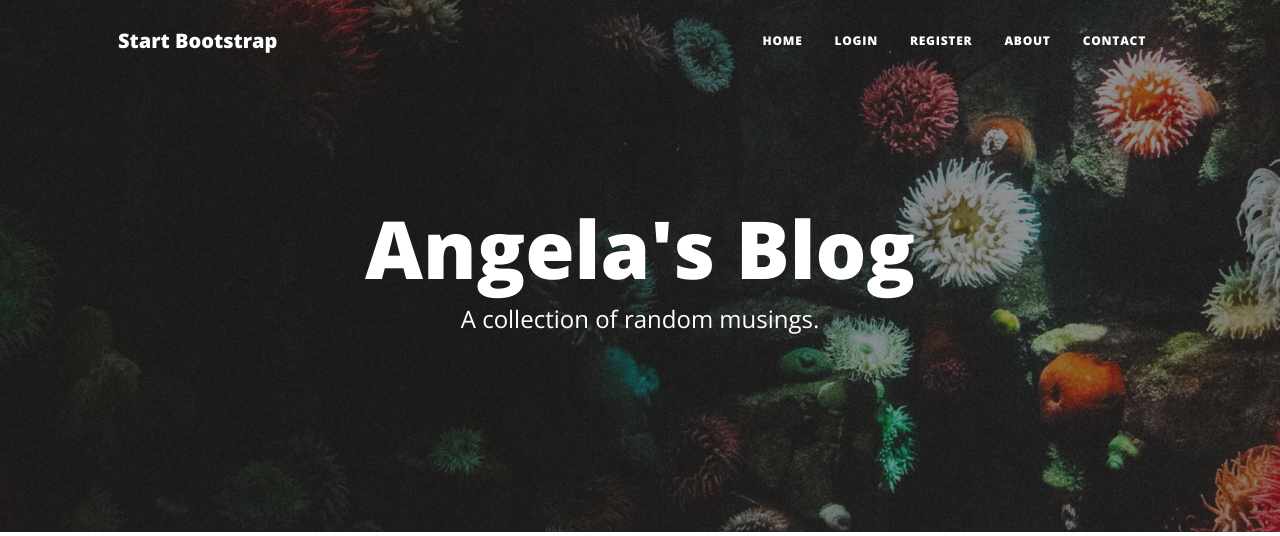
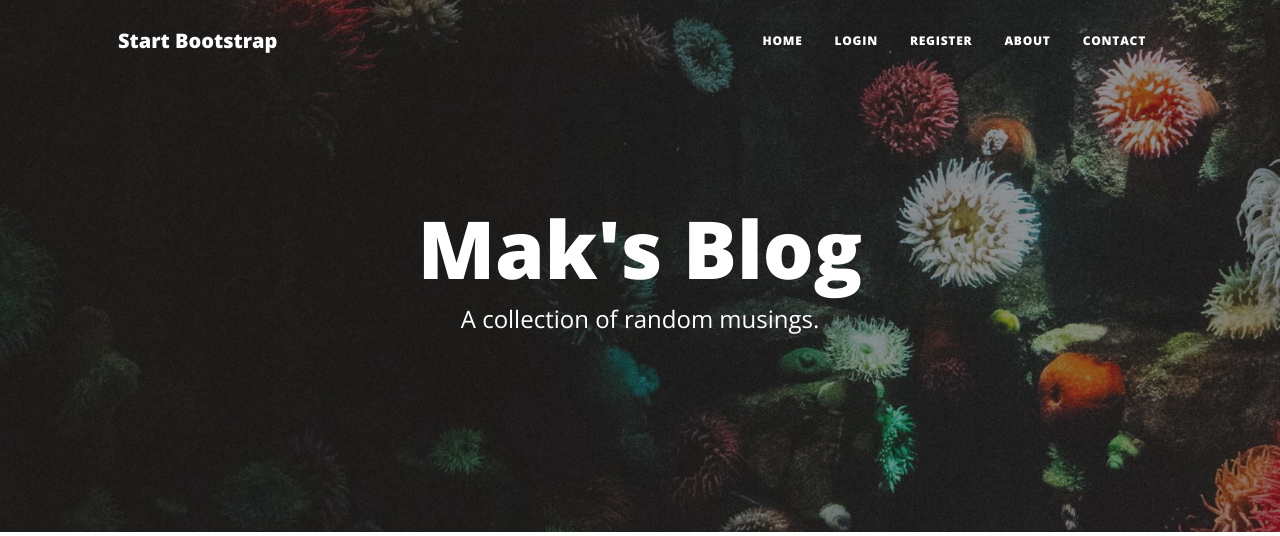
Before and after one commit to modukes/Blog-For-Deployment, a Flask app: page / in a window 1280 px wide. Shown: the top 536 px of the page. Run offline with Flask 3, Linux system fonts and the light colour scheme; data that the repository does not hold is empty; some libraries are stand-ins or nearby versions.

Commit message:
Update blog name

```diff
--- a/templates/header.html
+++ b/templates/header.html
@@ -8,7 +8,7 @@
     />
     <meta name="description" content="" />
     <meta name="author" content="" />
-    <title>Angela's Blog</title>
+    <title>Mak's Blog</title>
     {% block styles %}
     <!-- Load Bootstrap-Flask CSS here -->
     {{ bootstrap.load_css() }}
--- a/templates/index.html
+++ b/templates/index.html
@@ -9,7 +9,7 @@
     <div class="row gx-4 gx-lg-5 justify-content-center">
       <div class="col-md-10 col-lg-8 col-xl-7">
         <div class="site-heading">
-          <h1>Angela's Blog</h1>
+          <h1>Mak's Blog</h1>
           <span class="subheading">A collection of random musings.</span>
         </div>
       </div>
```
